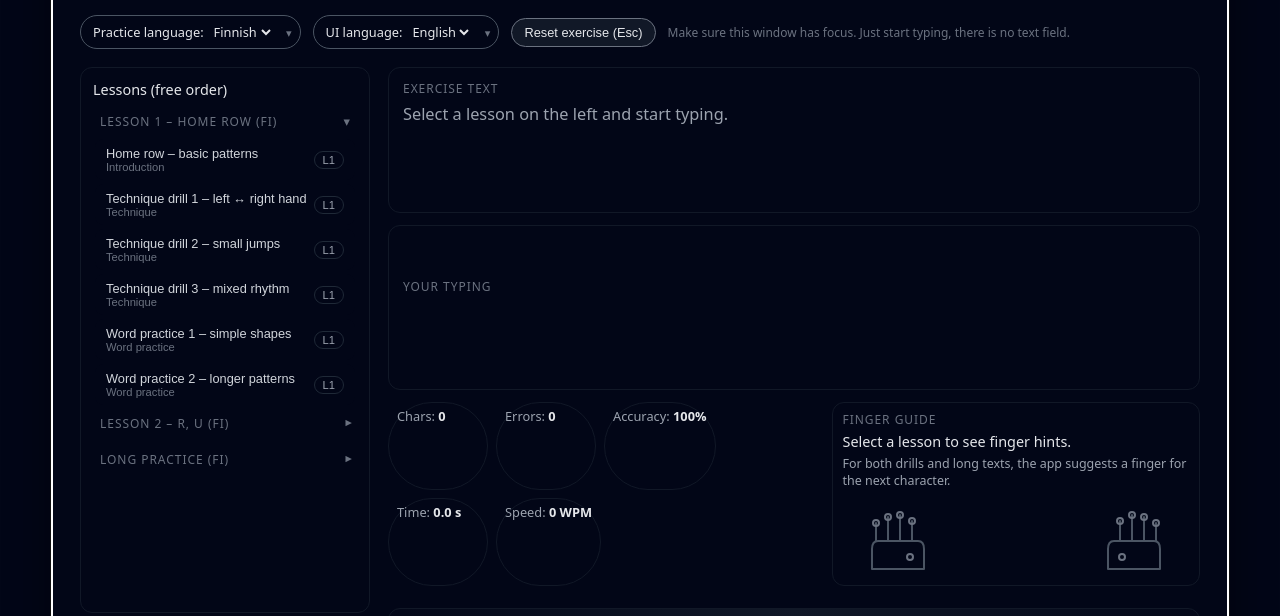
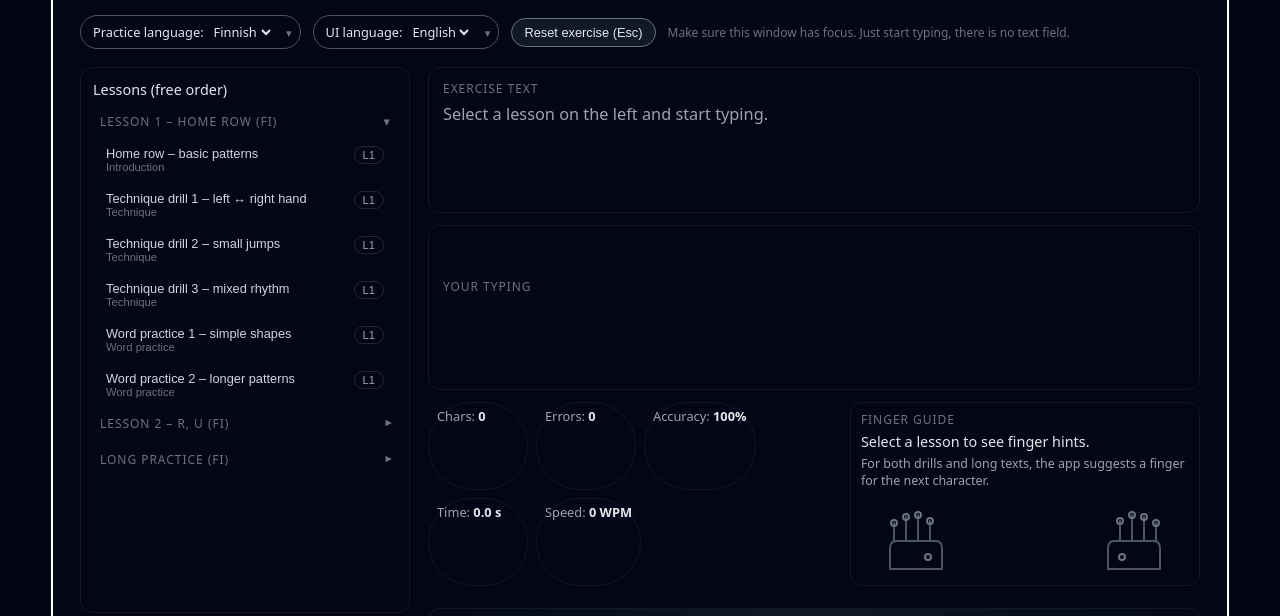
Before and after one commit to pekomon/calm-typing, a plain HTML site: page index.html in a window 1280 px wide. Shown: the part 112-728 px from the top of the page. Drawn offline with Linux system fonts and the light colour scheme.

Commit message:
Update L1 word segments and widen lesson sidebar

```diff
--- a/index.html
+++ b/index.html
@@ -124,7 +124,7 @@
 
     .layout {
       display: grid;
-      grid-template-columns: 290px 1fr;
+      grid-template-columns: 330px 1fr;
       gap: 18px;
     }
 
@@ -209,9 +209,10 @@
       font-size: 0.8rem;
       cursor: pointer;
       border: 1px solid transparent;
-      display: flex;
-      justify-content: space-between;
-      align-items: center;
+      display: grid;
+      grid-template-columns: 1fr auto;
+      align-items: start;
+      column-gap: 10px;
       background: #020617;
       color: #d1d5db;
     }
@@ -231,6 +232,7 @@
       display: flex;
       flex-direction: column;
       align-items: flex-start;
+      min-width: 0; /* allow long labels to wrap inside their column */
     }
 
     .lesson-sub {
@@ -246,6 +248,7 @@
       border: 1px solid #1f2937;
       color: #9ca3af;
       white-space: nowrap;
+      align-self: start;
     }
 
     main.main {
@@ -741,8 +744,10 @@
         "daaddö daköö kökö daddöa",
         "jaksa fassa daksa",
         "fajja kassa jassa",
-        "löjda fassa jaska",
-        "sköda jaksaa fassa"
+        "löjda sköda fassalla",
+        "kökösköda jaskalla",
+        "kassafassa jallassa",
+        "sköda jassafassa jallassa"
       ]
     },
     {
@@ -759,7 +764,9 @@
         "sköda daköö laskaa",
         "falla jalla dalsa",
         "kölö jalla jaffa",
-        "jaksa sköda fassa jalla"
+        "jaksa sköda fassalla",
+        "jallafassa sköda kassalla fassakassa",
+        "fassakassa jallafassa sködakassa kököjalla"
       ]
     },
 
@@ -968,12 +975,14 @@
       tag: "L1",
       fingerHints: true,
       segments: [
-        "sallö fallö jallö",
-        "falkö jalkö",
-        "jakad salö löj",
-        "safad lakad",
-        "löja ladlö",
-        "fassa kaddö"
+        "falla jalla skaala",
+        "kölö kalla jalla",
+        "jalla skalla fassa",
+        "löla skaala kalla",
+        "skalla fassa jalla",
+        "falla skalla jallaa",
+        "kalla skaala fassalla",
+        "skallafalla jallassa"
       ]
     },
 
@@ -1083,12 +1092,14 @@
       tag: "L1",
       fingerHints: true,
       segments: [
-        "salkad fassöd",
-        "daksa kafad",
-        "fassa jalköd",
-        "jadka sakkad",
-        "falka dassöf",
-        "sadja klaföd"
+        "falla jalla dassa kalla",
+        "kalla jalla fassa skalla",
+        "löla skaala dassa kalla",
+        "jalla kalla dassa skaala",
+        "skalla fassalla kalla jalla",
+        "falla skalla jallassa fassalla",
+        "skallafalla kalla jallassa fassassa",
+        "kallaskalla fassafalla jallaskalla"
       ]
     },
     {
```
